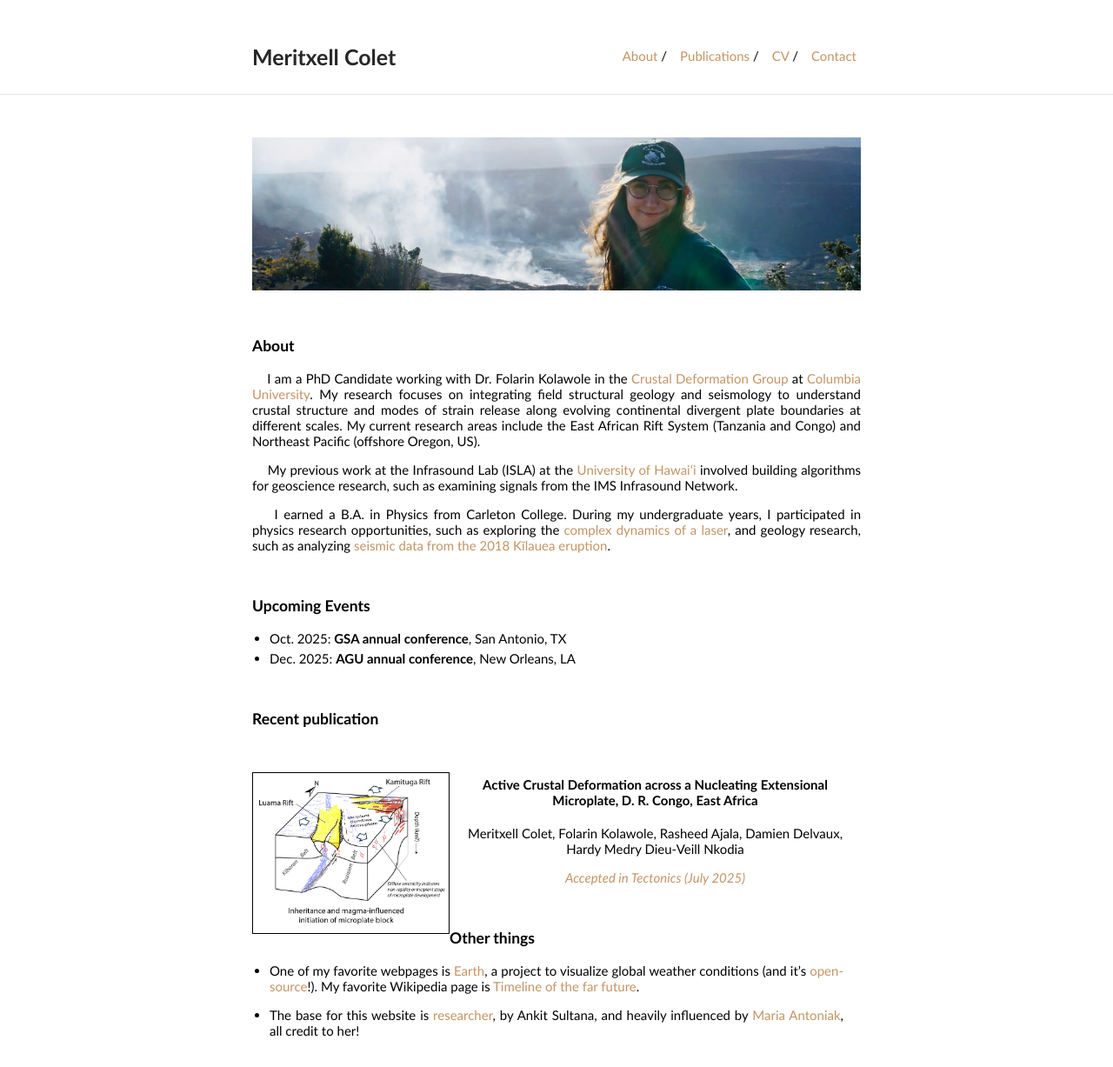
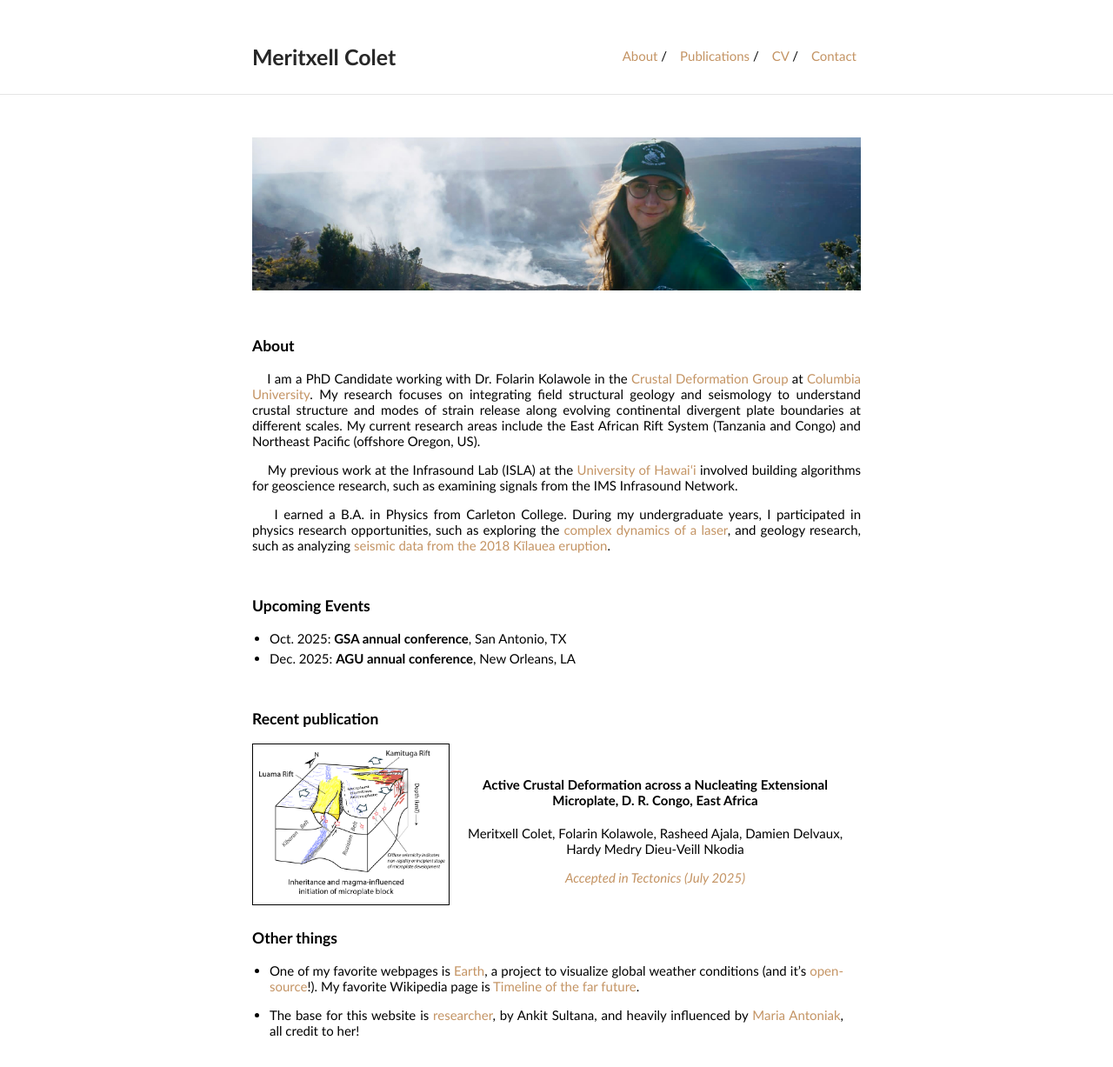
Before and after one commit to MeritxellC/MeritxellC.github.io, a Jekyll site: the page built from index.md, in a window 1280 px wide. Shown: the whole page at 87% size. Built offline with Jekyll 4.4.1, drawn with Linux system fonts in a browser that asks for light colours.

Commit message:
error spacing fix

```diff
--- a/index.md
+++ b/index.md
@@ -35,13 +35,13 @@ and geology research, such as analyzing [seismic data from the 2018 Kīlauea eru
 
 <h3>Recent publication</h3>
 
-<br style="line-height:2">
-
 <p><a href="https://essopenarchive.org/users/857884/articles/1308388-active-crustal-deformation-across-a-nucleating-extensional-microplate-d-r-congo-east-africa"><img src="./img/Luama_Kamituga_Figure11_cut.jpg" alt="Itombwe Microplate Nucleation" style="border: 0.25px solid #000; max-width:225px; max-height:225px; width:auto;
     height:auto; float: left; margin: 5 20px 10px 0; image-resolution: 300px"/> </a> </p>
 
 
 <div align="center">
+<br style="line-height:2">
+
 <h4> <b> Active Crustal Deformation across a Nucleating Extensional Microplate, D. R. Congo, East Africa </b> </h4>
 
 <p>Meritxell Colet, Folarin Kolawole, Rasheed Ajala, Damien Delvaux, Hardy Medry Dieu-Veill Nkodia </p>
```
